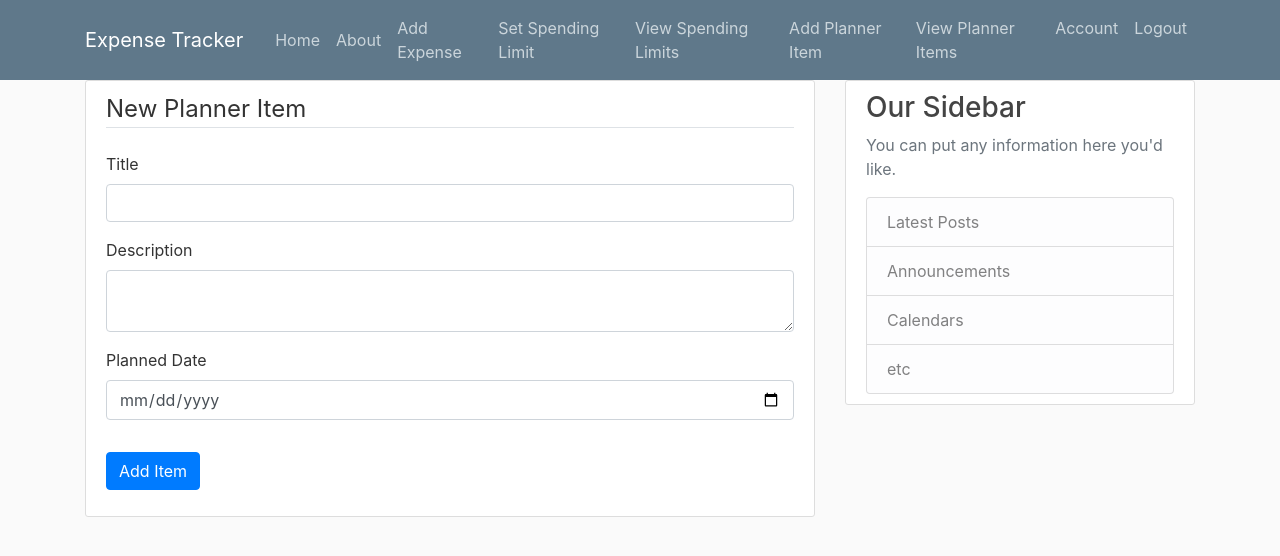
After one commit to thewisepeter/wisdomexpense, a Flask app: page /planner_item/new in a window 1280 px wide. The commit adds this page. Shown: the top 556 px of the page. Run offline with Flask 3, Linux system fonts and the light colour scheme; a user stored in the database is signed in; some libraries are stand-ins or nearby versions.

Commit message:
added planner items and spending limits

```diff
--- a/expense_app/forms.py
+++ b/expense_app/forms.py
@@ -1,7 +1,7 @@
 from flask_wtf import FlaskForm
 from flask_login import current_user
 from wtforms import StringField, PasswordField, SubmitField, BooleanField
-from wtforms import IntegerField, TextAreaField, SelectField, DateField
+from wtforms import IntegerField, TextAreaField, SelectField, DateField, DateTimeField
 from wtforms.validators import DataRequired, Length, Email, EqualTo, ValidationError
 from flask_wtf.file import FileField, FileAllowed
 from datetime import datetime
@@ -101,3 +101,15 @@ class IncomeForm(FlaskForm):
     description = TextAreaField('Description')
     picture = FileField('Receipt Image', validators=[FileAllowed(['jpg', 'jpeg', 'png'], 'Images only!')])
     submit = SubmitField('Add Income')
+
+class SpendingLimitForm(FlaskForm):
+    daily_limit = IntegerField('Daily Limit', validators=[DataRequired()])
+    start_date = DateField('Start Date', format='%Y-%m-%d', validators=[DataRequired()])
+    end_date = DateField('End Date', format='%Y-%m-%d', validators=[DataRequired()])
+    submit = SubmitField('Set Limit')
+
+class PlannerItemForm(FlaskForm):
+    title = StringField('Title', validators=[DataRequired()])
+    description = TextAreaField('Description')
+    planned_date = DateField('Planned Date', format='%Y-%m-%d', validators=[DataRequired()])
+    submit = SubmitField('Add Item')
--- a/expense_app/routes.py
+++ b/expense_app/routes.py
@@ -4,7 +4,8 @@ from PIL import Image
 from flask import render_template, flash, redirect, url_for, request, abort
 from expense_app import app, db, bcrypt
 from expense_app.models import User, Expenses, Income, SpendingLimit, PlannerItem
-from expense_app.forms import RegistrationForm, UpdateAccountForm, LoginForm, ExpenseForm, IncomeForm
+from expense_app.forms import RegistrationForm, UpdateAccountForm, LoginForm
+from expense_app.forms import  ExpenseForm, IncomeForm, SpendingLimitForm, PlannerItemForm
 from flask_login import login_user, current_user, logout_user, login_required
 
 posts = [
@@ -313,3 +314,40 @@ def delete_income(income_id):
     db.session.commit()
     flash('Your income entry has been deleted!', 'success')
     return redirect(url_for('all_income'))
+
+
+@app.route("/spending_limit/new", methods=['GET', 'POST'])
+@login_required
+def new_spending_limit():
+    form = SpendingLimitForm()
+    if form.validate_on_submit():
+        spending_limit = SpendingLimit(daily_limit=form.daily_limit.data, start_date=form.start_date.data, end_date=form.end_date.data, user_id=current_user.id)
+        db.session.add(spending_limit)
+        db.session.commit()
+        flash('Your spending limit has been set!', 'success')
+        return redirect(url_for('view_spending_limits'))
+    return render_template('create_spending_limit.html', title='New Spending Limit', form=form, legend='New Spending Limit')
+
+@app.route("/spending_limits")
+@login_required
+def view_spending_limits():
+    limits = SpendingLimit.query.filter_by(user_id=current_user.id).all()
+    return render_template('spending_limits.html', title='Spending Limits', limits=limits)
+
+@app.route("/planner_item/new", methods=['GET', 'POST'])
+@login_required
+def new_planner_item():
+    form = PlannerItemForm()
+    if form.validate_on_submit():
+        planner_item = PlannerItem(title=form.title.data, description=form.description.data, planned_date=form.planned_date.data, user_id=current_user.id)
+        db.session.add(planner_item)
+        db.session.commit()
+        flash('Your planner item has been added!', 'success')
+        return redirect(url_for('view_planner_items'))
+    return render_template('create_planner_item.html', title='New Planner Item', form=form, legend='New Planner Item')
+
+@app.route("/planner_items")
+@login_required
+def view_planner_items():
+    items = PlannerItem.query.filter_by(user_id=current_user.id).all()
+    return render_template('planner_items.html', title='Planner Items', items=items)
--- /dev/null
+++ b/expense_app/templates/create_planner_item.html
@@ -0,0 +1,54 @@
+{% extends "layout.html" %}
+
+{% block content %}
+    <div class="content-section">
+        <form method="POST" action="">
+            {{ form.hidden_tag() }}
+            <fieldset class="form-group">
+                <legend class="border-bottom mb-4">{{ legend }}</legend>
+                <div class="form-group">
+                    {{ form.title.label(class="form-control-label") }}
+                    {% if form.title.errors %}
+                        {{ form.title(class="form-control is-invalid") }}
+                        <div class="invalid-feedback">
+                            {% for error in form.title.errors %}
+                                <span>{{ error }}</span>
+                            {% endfor %}
+                        </div>
+                    {% else %}
+                        {{ form.title(class="form-control") }}
+                    {% endif %}
+                </div>
+                <div class="form-group">
+                    {{ form.description.label(class="form-control-label") }}
+                    {% if form.description.errors %}
+                        {{ form.description(class="form-control is-invalid") }}
+                        <div class="invalid-feedback">
+                            {% for error in form.description.errors %}
+                                <span>{{ error }}</span>
+                            {% endfor %}
+                        </div>
+                    {% else %}
+                        {{ form.description(class="form-control") }}
+                    {% endif %}
+                </div>
+                <div class="form-group">
+                    {{ form.planned_date.label(class="form-control-label") }}
+                    {% if form.planned_date.errors %}
+                        {{ form.planned_date(class="form-control is-invalid") }}
+                        <div class="invalid-feedback">
+                            {% for error in form.planned_date.errors %}
+                                <span>{{ error }}</span>
+                            {% endfor %}
+                        </div>
+                    {% else %}
+                        {{ form.planned_date(class="form-control") }}
+                    {% endif %}
+                </div>
+            </fieldset>
+            <div class="form-group">
+                <button type="submit" class="btn btn-primary">Add Item</button>
+            </div>
+        </form>
+    </div>
+{% endblock %}
--- a/expense_app/templates/layout.html
+++ b/expense_app/templates/layout.html
@@ -32,7 +32,11 @@
                     <!-- Navbar Right Side -->
                     <div class="navbar-nav">
                         {% if current_user.is_authenticated %}
-                        <a class="nav-item nav-link" href="{{ url_for('new_expense') }}">Add Expense</a>
+                            <a class="nav-item nav-link" href="{{ url_for('new_expense') }}">Add Expense</a>
+                            <a class="nav-link nav-link" href="{{ url_for('new_spending_limit') }}">Set Spending Limit</a>
+                            <a class="nav-link nav-link" href="{{ url_for('view_spending_limits') }}">View Spending Limits</a>
+                            <a class="nav-link nav-link" href="{{ url_for('new_planner_item') }}">Add Planner Item</a>
+                            <a class="nav-link nav-link" href="{{ url_for('view_planner_items') }}">View Planner Items</a>
                             <a class="nav-item nav-link" href="{{ url_for('account') }}">Account</a>
                             <a class="nav-item nav-link" href="{{ url_for('logout') }}">Logout</a>
                         {% else %}
```
Also changed, not shown: expense_app/templates/create_spending_limit.html (added, +54 -0 lines), expense_app/templates/planner_items.html (added, +22 -0 lines), expense_app/templates/spending_limits.html (added, +21 -0 lines), instance/site.db.
